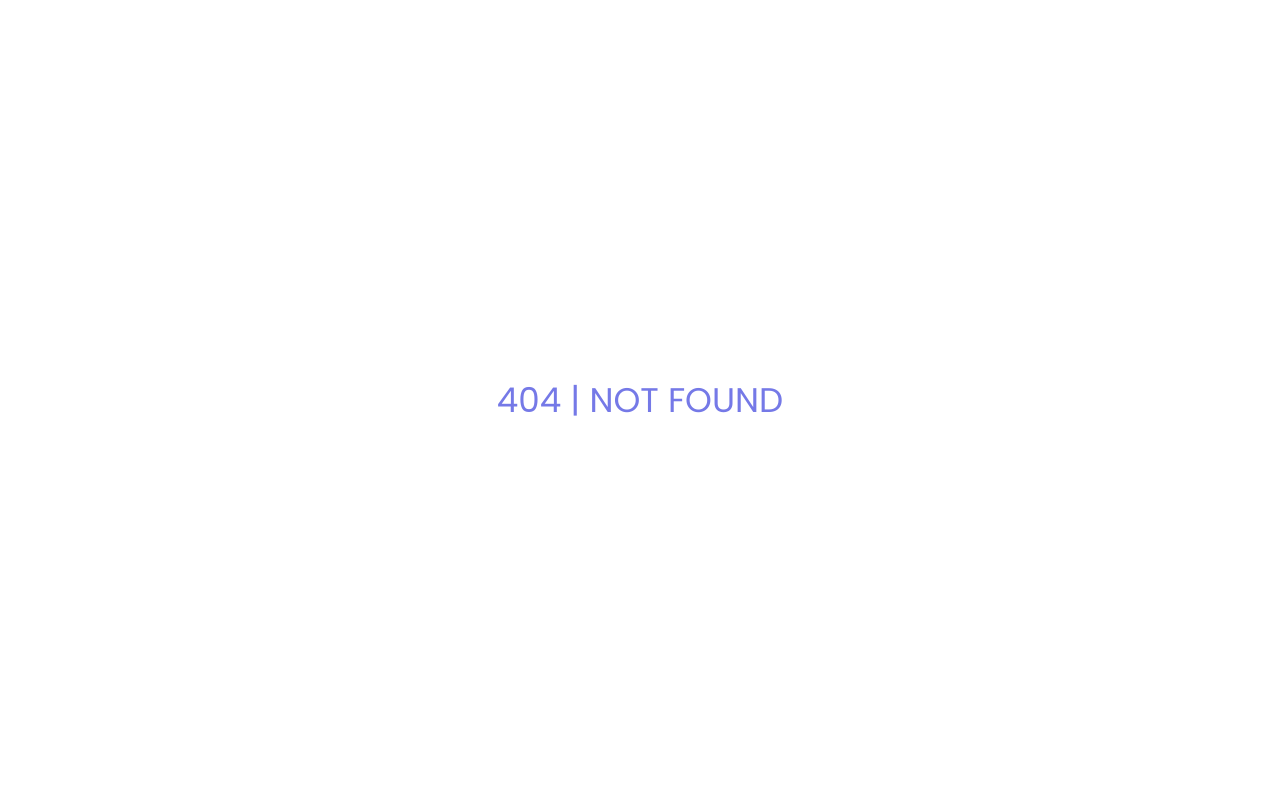
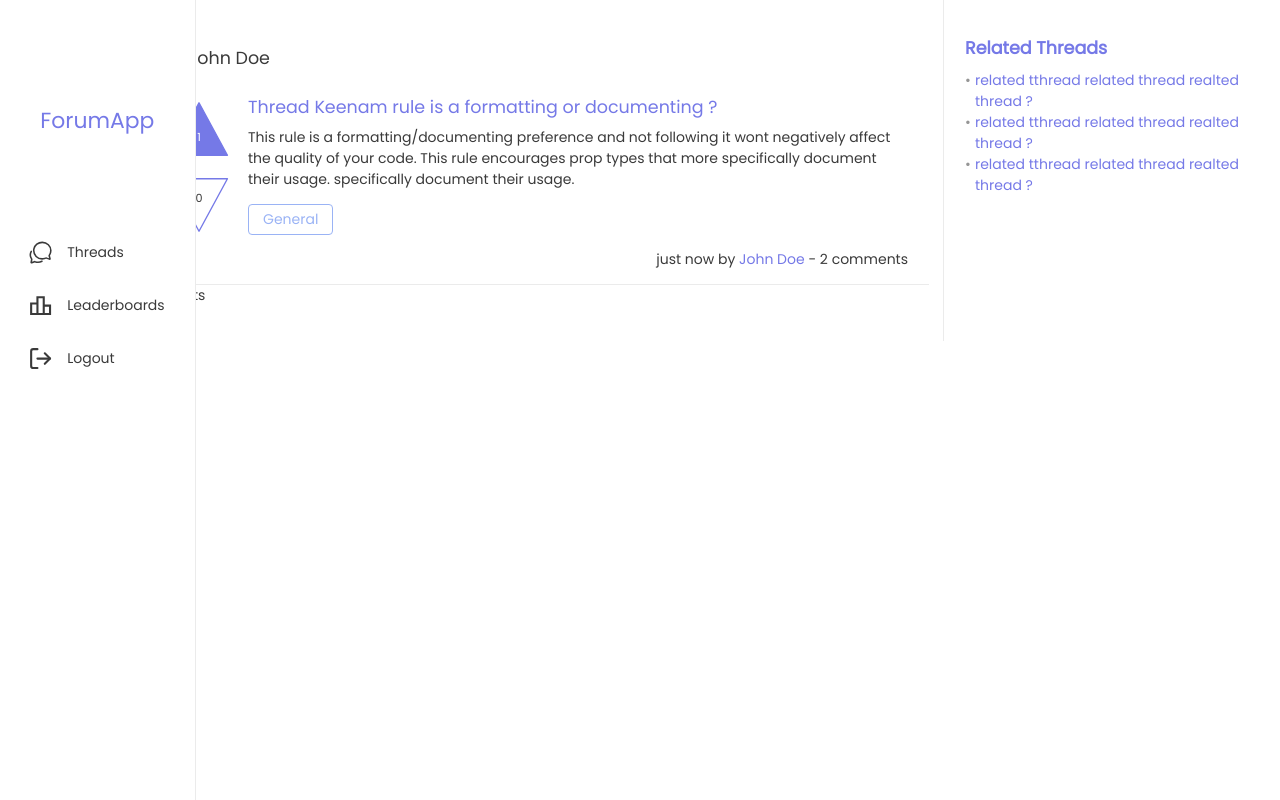
Before and after one commit to laksmanayudha/forum-app, a React (Create React App) app: page /thread/1 in a window 1280 px wide. Before the commit this address had no page. Built offline with nearby package versions, Linux system fonts and the light colour scheme; grey boxes are pictures that could not be loaded.

Commit message:
create ThreadDetailPage (incomplete)

```diff
--- a/src/App.jsx
+++ b/src/App.jsx
@@ -5,8 +5,9 @@ import RegisterPage from './pages/RegisterPage';
 import ThreadsPage from './pages/ThreadsPage';
 import CreateThreadPage from './pages/CreateThreadPage';
 import LeaderboardPage from './pages/LeaderboardPage';
+import NotFoundPage from './pages/NotFoundPage';
+import ThreadDetail from './pages/ThreadDetail';
 import './styles/app.css';
-import NotFoundPage from './pages/NotFoundPage';
 
 function App() {
   return (
@@ -20,6 +21,7 @@ function App() {
           <Route path="threads" element={<ThreadsPage />}>
             <Route path="new" element={<CreateThreadPage />} />
           </Route>
+          <Route path="thread/:id" element={<ThreadDetail />} />
           <Route path="*" element={<NotFoundPage />} />
         </Routes>
       </main>
--- a/src/components/Threads/ThreadItem.jsx
+++ b/src/components/Threads/ThreadItem.jsx
@@ -67,7 +67,6 @@ function ThreadItem({
 const userShape = {
   id: PropTypes.string.isRequired,
   name: PropTypes.string.isRequired,
-  email: PropTypes.string.isRequired,
   avatar: PropTypes.string.isRequired,
 };
 
--- a/src/components/UserProfile/UserProfile.jsx
+++ b/src/components/UserProfile/UserProfile.jsx
@@ -13,10 +13,14 @@ function UserProfile({ avatar, name, email }) {
   );
 }
 
+UserProfile.defaultProps = {
+  email: '',
+};
+
 UserProfile.propTypes = {
   avatar: PropTypes.string.isRequired,
   name: PropTypes.string.isRequired,
-  email: PropTypes.string.isRequired,
+  email: PropTypes.string,
 };
 
 export default UserProfile;
--- /dev/null
+++ b/src/pages/ThreadDetail.jsx
@@ -0,0 +1,108 @@
+import React from 'react';
+import { Link } from 'react-router-dom';
+import withSidebar from '../components/hoc/withSidebar';
+import ThreadItem from '../components/Threads/ThreadItem';
+import { UserProfile } from '../components/UserProfile';
+import '../styles/pages/thread-detail-page.css';
+
+function ThreadDetail() {
+  const threadDetail = {
+    id: 'thread-1',
+    title: 'Thread Keenam rule is a formatting or documenting ?',
+    body: 'This rule is a formatting/documenting preference and not following it wont negatively affect the quality of your code. This rule encourages prop types that more specifically document their usage. specifically document their usage.',
+    category: 'General',
+    createdAt: '2022-12-23T07:00:00.000Z',
+    owner: {
+      id: 'users-1',
+      name: 'John Doe',
+      avatar: 'https://ui-avatars.com/api/?name=JohnDoe&background=random',
+    },
+    upVotesBy: ['john_doe'],
+    downVotesBy: [],
+    comments: [
+      {
+        id: 'comment-1',
+        content: 'Ini adalah komentar pertama',
+        createdAt: '2022-12-21T07:00:00.000Z',
+        owner: {
+          id: 'john_doe',
+          name: 'John Doe',
+          avatar: 'https://ui-avatars.com/api/?name=JohnDoe&background=random',
+        },
+        upVotesBy: ['john_doe'],
+        downVotesBy: [],
+      },
+      {
+        id: 'comment-2',
+        content: 'Ini adalah komentar kedua',
+        createdAt: '2022-06-21T07:00:00.000Z',
+        owner: {
+          id: 'john_doe',
+          name: 'John Doe',
+          avatar: 'https://ui-avatars.com/api/?name=JohnDoe&background=random',
+        },
+        upVotesBy: [],
+        downVotesBy: [],
+      },
+    ],
+  };
+
+  const authUser = {
+    id: 'john_doe',
+    name: 'John Doe',
+    email: 'john@example.com',
+    avatar: 'https://ui-avatars.com/api/?name=Hasan&background=random',
+  };
+
+  const threadDetailDisplay = {
+    ...threadDetail,
+    user: threadDetail.owner,
+    upVotesCount: threadDetail.upVotesBy.length,
+    downVotesCount: threadDetail.downVotesBy.length,
+    isUpVote: threadDetail.upVotesBy.includes(authUser.id),
+    isDownVote: threadDetail.downVotesBy.includes(authUser.id),
+    totalComments: threadDetail.comments.length,
+  };
+
+  return (
+    <section className="thread-detail-page page--aside">
+      <div className="thread-detail-page__main">
+        <div className="thread-detail-container">
+          <div>
+            <div className="thread-detail">
+              <UserProfile {...threadDetail.owner} />
+              <ThreadItem {...threadDetailDisplay} />
+            </div>
+            <div className="thread-comments">
+              comments
+            </div>
+          </div>
+        </div>
+        <div className="thread-detail-side-contents">
+          <div className="threads-content">
+            <h4>Related Threads</h4>
+            <ul>
+              <li>
+                <Link to="/">
+                  related tthread related thread realted thread ?
+                </Link>
+              </li>
+              <li>
+                <Link to="/">
+                  related tthread related thread realted thread ?
+                </Link>
+              </li>
+              <li>
+                <Link to="/">
+                  related tthread related thread realted thread ?
+                </Link>
+              </li>
+            </ul>
+          </div>
+        </div>
+      </div>
+    </section>
+  );
+}
+
+export default withSidebar(ThreadDetail);
--- a/src/pages/ThreadsPage.jsx
+++ b/src/pages/ThreadsPage.jsx
@@ -180,7 +180,6 @@ function ThreadsPage() {
       </section>
       <Outlet />
     </>
-
   );
 }
 
--- a/src/styles/app.css
+++ b/src/styles/app.css
@@ -83,7 +83,7 @@ small {
 }
 
 .page--aside {
-  margin-left: 200px;
+  margin-left: 195px;
 }
 
 @media (max-width: 1286px) {
--- a/src/styles/components/leaderboards.css
+++ b/src/styles/components/leaderboards.css
@@ -5,7 +5,7 @@
   flex-direction: column;
   gap: .5em;
   width: 100%;
-  max-width: 800px;
+  max-width: 880px;
 }
 
 .leaderboard {
--- a/src/styles/components/thread-lists.css
+++ b/src/styles/components/thread-lists.css
@@ -24,6 +24,7 @@
 .thread__data-container {
   display: flex;
   flex-direction: column;
+  flex: 1;
   gap: 1em;
 }
 
--- a/src/styles/pages/leaderboards-page.css
+++ b/src/styles/pages/leaderboards-page.css
@@ -1,5 +1,8 @@
 @import url('../app.css');
 
 .leaderboard-page {
-  padding: 2.5em 1em;
+  display: flex;
+  justify-content: center;
+  align-items: center;
+  padding: 2.5em;
 }
--- /dev/null
+++ b/src/styles/pages/thread-detail-page.css
@@ -0,0 +1,70 @@
+@import url('../app.css');
+
+.thread-detail-page__main {
+  width: 100%;
+  display: flex;
+  justify-content: center;
+}
+
+.thread-detail-container {
+  flex: 1;
+  display: flex;
+  justify-content: center;
+  padding: 2.5em 1em;
+}
+
+.thread-detail-container > div {
+  width: 100%;
+  max-width: 880px;
+}
+
+/* side content */
+.thread-detail-side-contents {
+  padding: 2.5em 2.5em 0 1.5em;
+  border-left: 1px solid var(--divider);
+}
+
+.threads-content {
+  max-width: 280px;
+}
+
+.threads-content h4 {
+  font-weight: bold;
+  margin-bottom: .5em;
+}
+
+.threads-content ul {
+  list-style-type: none;
+}
+
+.threads-content ul li {
+  display: flex;
+  align-items: baseline;
+}
+
+.threads-content ul li::before {
+  content: "•";
+  margin-right: .3em;
+  color: var(--grey);
+}
+
+.threads-content h4,
+.threads-content ul li a {
+  color: var(--blue-1);
+}
+
+.threads-content ul li a:hover {
+  text-decoration: underline;
+}
+
+@media (min-width: 1024px) {
+  .thread-detail-container > div {
+    min-width: 640px !important;
+  }
+}
+
+@media (max-width: 1024px) {
+  .thread-detail-side-contents {
+    display: none;
+  }
+}
```
